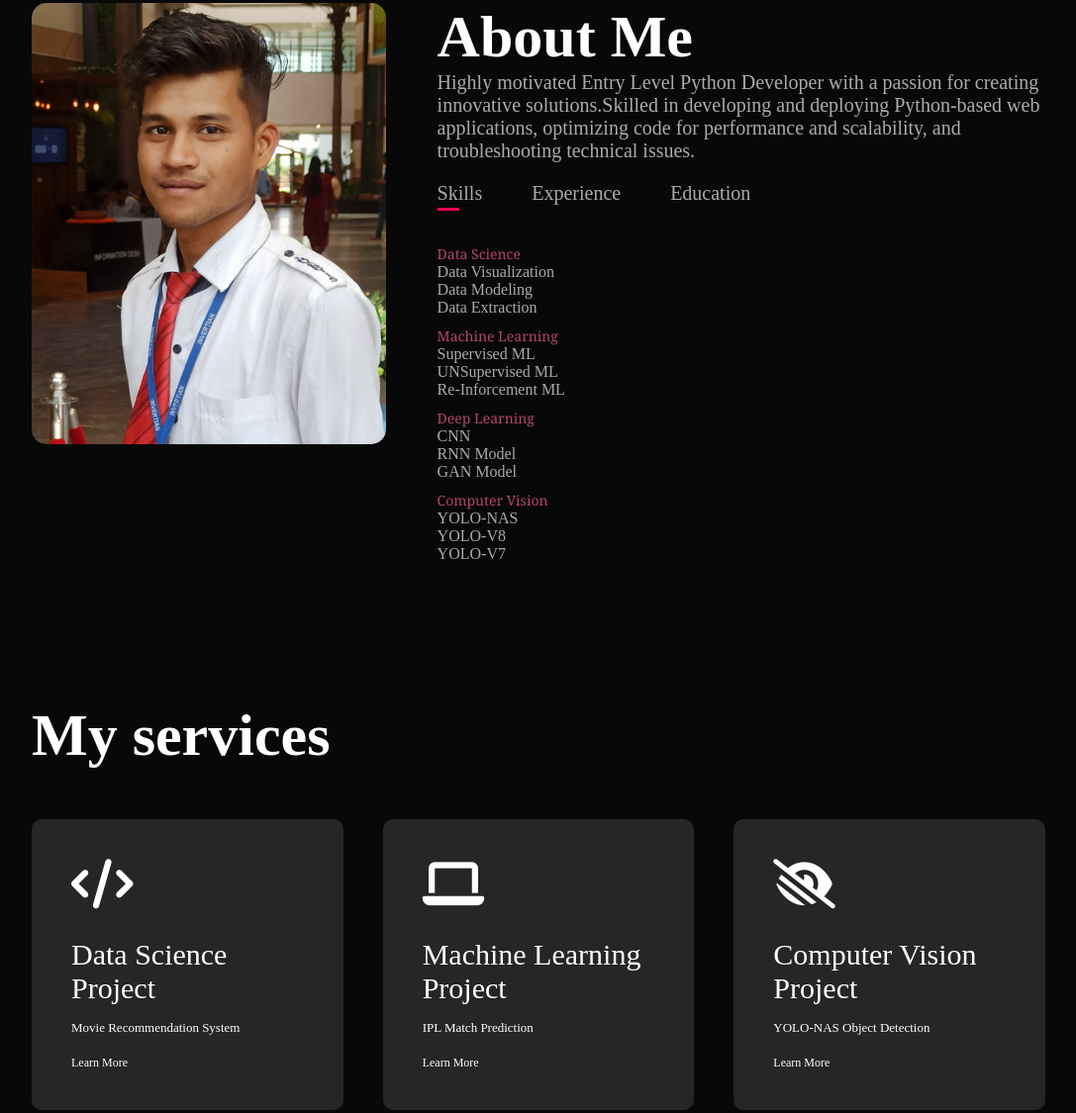
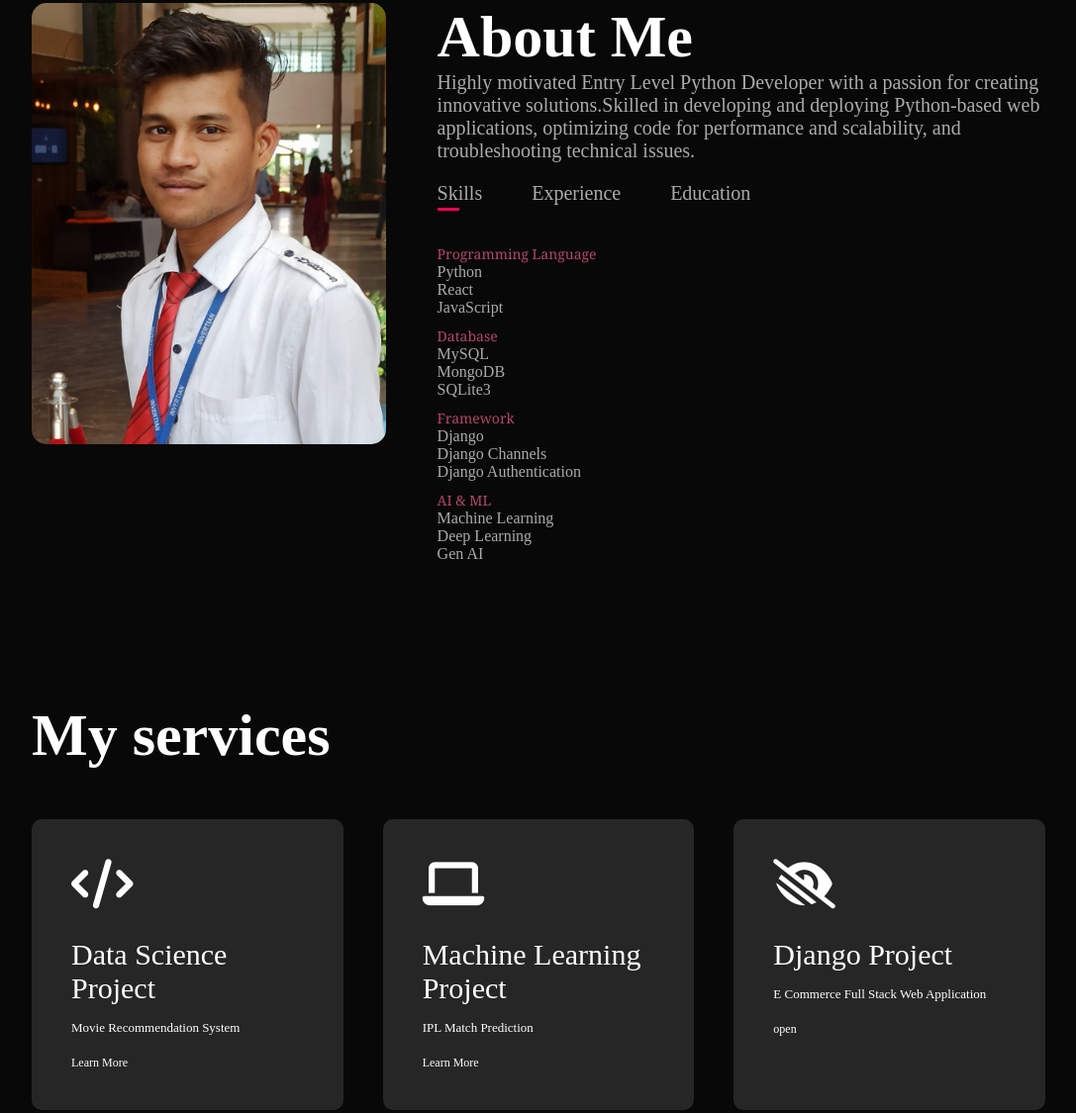
Before and after one commit to datamind321/portfolio-website, a plain HTML site: page index.html in a window 1280 px wide. Shown: the part 887-2012 px from the top of the page at 99% size, without its empty margins (96-1183 px from the left). Drawn offline with Linux system fonts and the light colour scheme.

Commit message:
Update index.html

```diff
--- a/index.html
+++ b/index.html
@@ -64,11 +64,11 @@
 
                     <div class="tab-contents active-tab" id="skills">
                         <ul>
-                            <li><span>Data Science</span><br>Data Visualization<br>Data Modeling<br>Data Extraction</li>
-                            <li><span>Machine Learning</span><br>Supervised ML<br>UNSupervised ML<br>Re-Inforcement ML</li>
-                            <li><span>Deep Learning</span><br>CNN<br>RNN Model<br>GAN Model
+                            <li><span>Programming Language</span><br>Python<br>React<br>JavaScript</li>
+                            <li><span>Database</span><br>MySQL<br>MongoDB<br>SQLite3</li>
+                            <li><span>Framework</span><br>Django<br>Django Channels<br>Django Authentication
                         </li>
-                            <li><span>Computer Vision</span><br>YOLO-NAS<br>YOLO-V8<br>YOLO-V7</li>
+                            <li><span>AI & ML</span><br>Machine Learning<br>Deep Learning<br>Gen AI</li>
                         </ul>
                     </div>
 
@@ -120,16 +120,16 @@
 
         <div>
             <i class="fa-solid fa-eye-low-vision"></i>
-            <h2>Computer Vision Project</h2>
-            <p>YOLO-NAS Object Detection</p>
-            <a href="">Learn More</a>
+            <h2>Django Project</h2>
+            <p>E Commerce Full Stack Web Application</p>
+            <a href="https://web-production-929c.up.railway.app/">open</a>
         </div>
 
         <div>
             <i class="fa-brands fa-python"></i>
             <h2>Python GUI Application</h2>
-            <p>Facial Recognition Attendace Software</p>
-            <a href="">Learn More</a>
+            <p>Social Media Full Stack Web Application</p>
+            <a href="https://web-production-2158.up.railway.app/">Learn More</a>
         </div>
 
 
```
